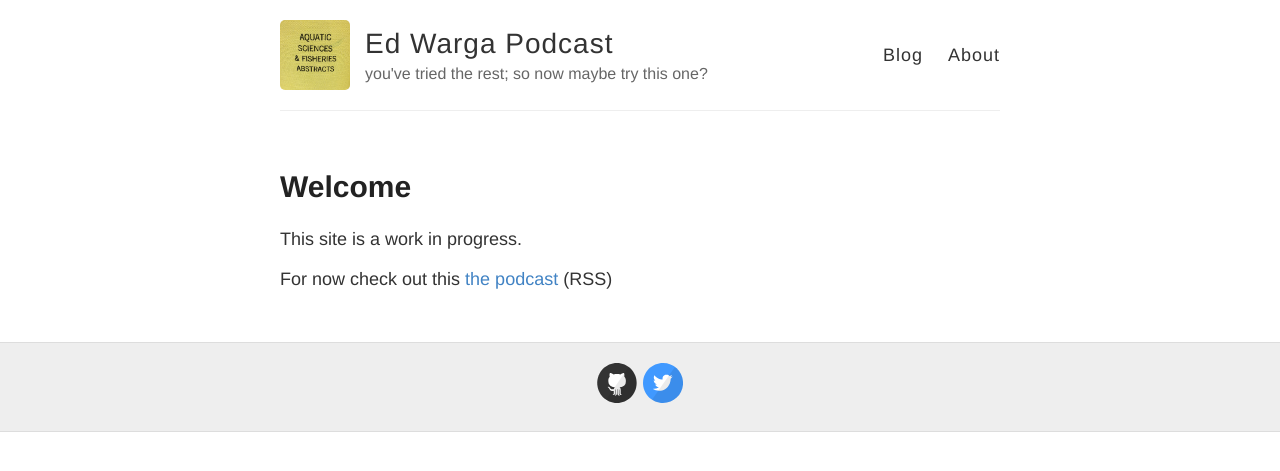
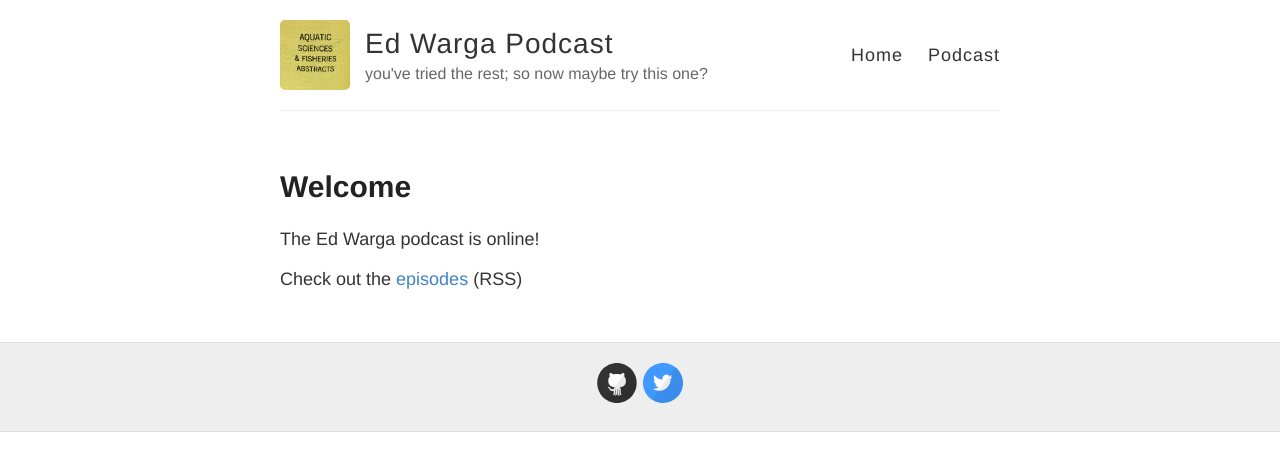
Before and after one commit to EdWarga/edwarga.github.io, a Jekyll site: the page built from index.html, in a window 1280 px wide. Shown: the top 471 px of the page. Built offline with Jekyll 4.4.1, drawn with Linux system fonts in a browser that asks for light colours.

Commit message:
home page and header update

```diff
--- a/_layouts/default.html
+++ b/_layouts/default.html
@@ -27,8 +27,8 @@
           </div>
 
           <nav>
-            <a href="{{ site.baseurl }}/">Blog</a>
-            <a href="{{ site.baseurl }}/about">About</a>
+            <a href="{{ site.baseurl }}/">Home</a>
+            <a href="{{ site.baseurl }}/podcast">Podcast</a>
           </nav>
         </header>
       </div>
--- a/index.html
+++ b/index.html
@@ -2,5 +2,5 @@
 layout: default
 ---
 <h1>Welcome</h1>
-<p>This site is a work in progress.</p>
-<p>For now check out this <a href="https://edwarga.github.io/podcast">the podcast</a> (<ahref="https://edwarga.github.io/feed.xml">RSS</a>)</p>
+<p>The Ed Warga podcast is online!</p>
+<p>Check out the <a href="https://edwarga.github.io/podcast">episodes</a> (<ahref="https://edwarga.github.io/feed.xml">RSS</a>)</p>
```
